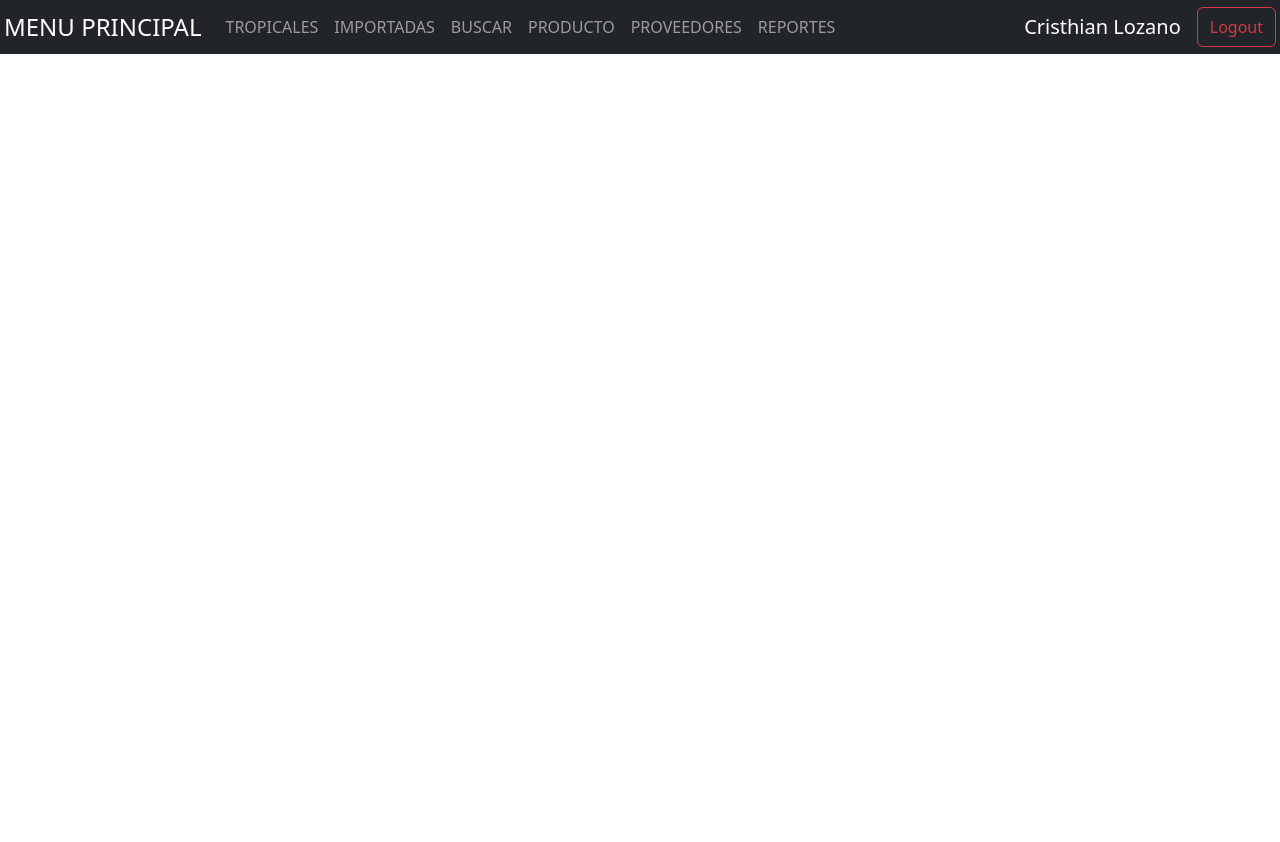
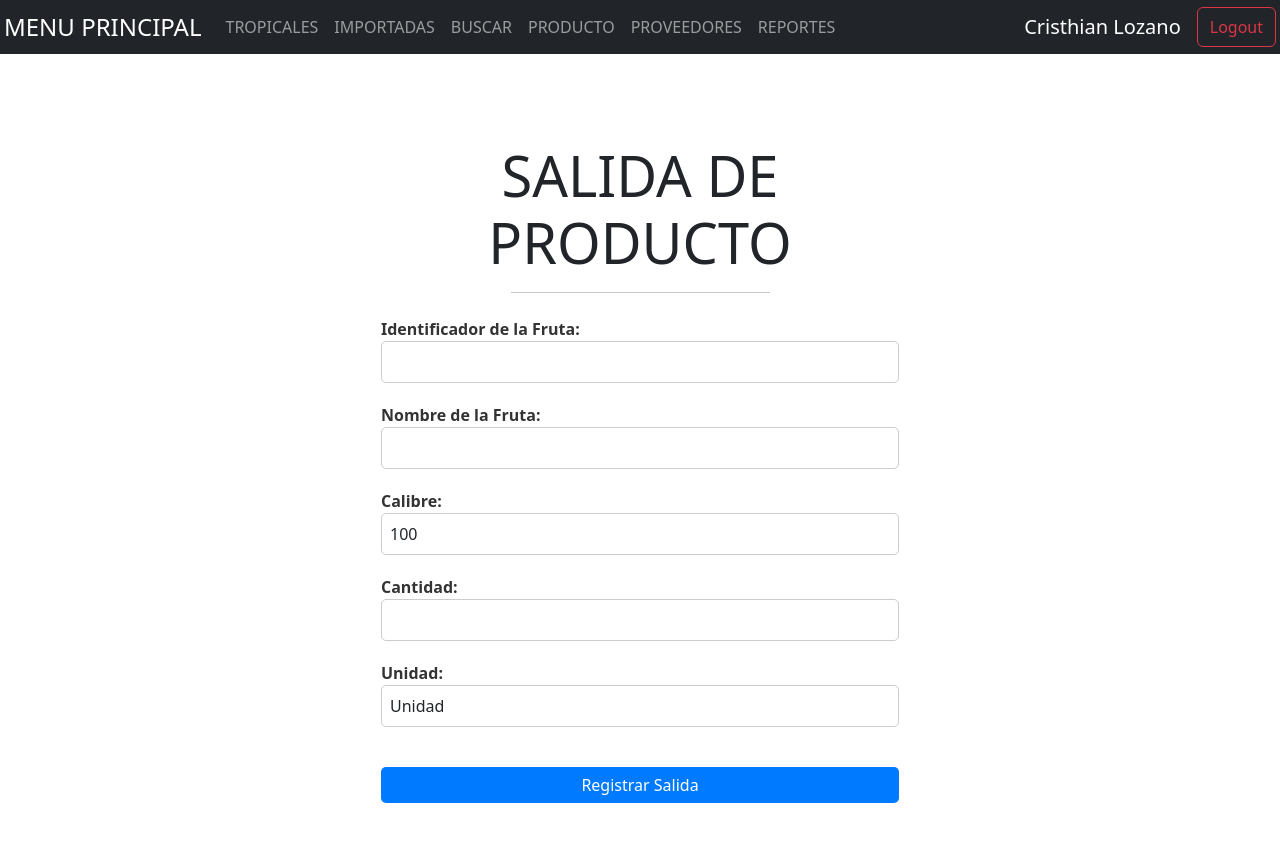
Before and after one commit to Cristian1805/Aplicacion-trabajo-de-grado, a React (Vite) app: page /salida-frm/dc-arandanos in a window 1280 px wide. Before the commit the page ends 800 px from the top, so only its background shows below. Built offline with nearby package versions, Linux system fonts and the light colour scheme.

Commit message:
Salida producto realizada

```diff
--- a/src/heroes/pages/HeroPage.jsx
+++ b/src/heroes/pages/HeroPage.jsx
@@ -50,7 +50,8 @@ export const HeroPage = () => {
       </div>
 
       <div className='form-group'>
-        <Link to="/salida-frm" className="btn btn-outline-success ml-2">
+        <Link to= {`/salida-frm/${id}`} className="btn btn-outline-success ml-2">
+
           Ir al Formulario de Salida
         </Link>
       </div>
--- a/src/heroes/pages/InventarioSalida.jsx
+++ b/src/heroes/pages/InventarioSalida.jsx
@@ -1,12 +1,28 @@
+import { useMemo } from 'react';
 import React, { useState } from 'react';
+import { useParams } from 'react-router-dom';
+import { getHeroById } from '../helpers';
 
 export const InventarioSalida = () => {
+  const { id } = useParams();
+
   const [fruitName, setFruitName] = useState('');
   const [quantity, setQuantity] = useState('');
   const [unit, setUnit] = useState('pieces');
+  const [calibre, setCalibre] = useState('100');
+
+  const hero = useMemo(() => getHeroById(id), [id]);
+  console.log(hero)
+
 
   const handleFormSubmit = (e) => {
     e.preventDefault();
+    const body = {
+      id_producto : id,
+      calibre: calibre,
+      cantidad: cantidad,
+      unidad: unidad
+    }
     // Aquí puedes agregar la lógica para registrar la salida de frutas en tu inventario
     console.log(`Se retiraron ${quantity} ${unit} de ${fruitName}`);
     // También puedes enviar esta información al servidor o almacenarla en una base de datos
@@ -47,9 +63,9 @@ export const InventarioSalida = () => {
             <div className="form-group">
               <label htmlFor="calibre">Calibre:</label>
               <select
-                id="unit"
-                value={unit}
-                onChange={(e) => setUnit(e.target.value)}
+                id="calibre"
+                value={calibre}
+                onChange={(e) => setCalibre(e.target.value)}
                 className="form-control"
               >
                 <option value="100">100</option>
--- a/src/heroes/routes/HeroesRoutes.jsx
+++ b/src/heroes/routes/HeroesRoutes.jsx
@@ -22,7 +22,7 @@ export const HeroesRoutes = () => {
                 <Route path="proveedores" element={<ProveedorForm/>} />
 
 
-                <Route path="salida-frm" element={<InventarioSalida/>} />
+                <Route path="salida-frm/:id" element={<InventarioSalida/>} />
 
                 <Route path="reportes" element= {<Reportes /> } />
 
```
Also changed, not shown: src/heroes/components/HeroCard.jsx (line endings or trailing spaces).
